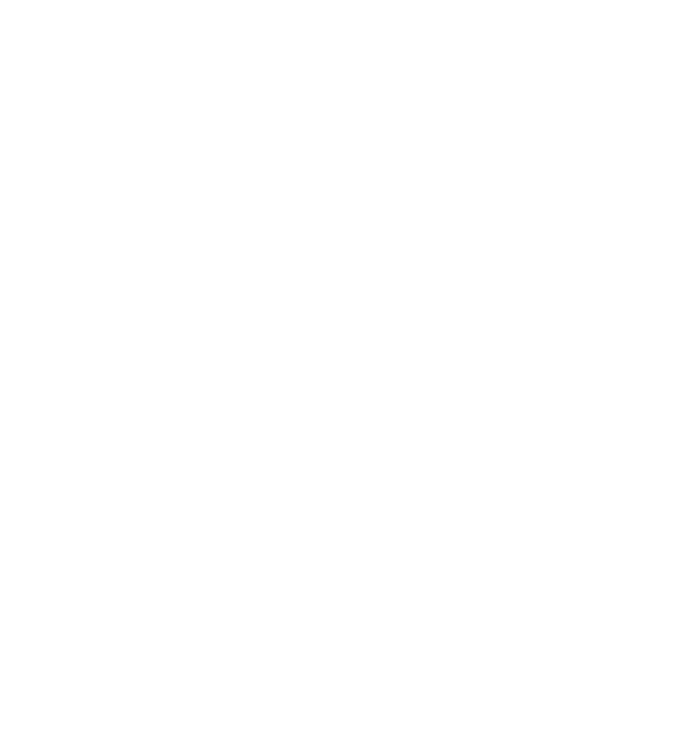
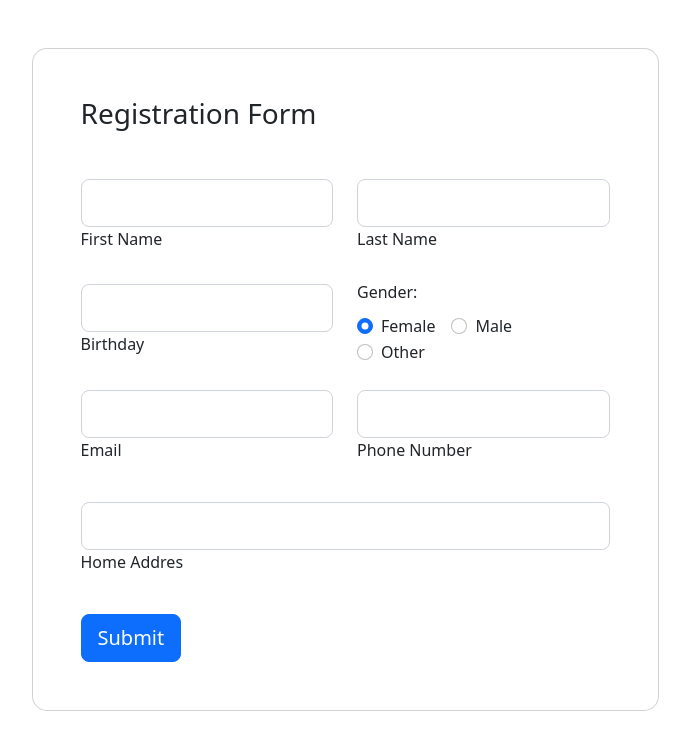
Before and after one commit to migsglean/CarinderiaOnline, an Angular app: page /register in a window 1280 px wide. Before the commit this address led to /. Shown: the top 750 px of the page, without its empty margins (295-985 px from the left). Built offline with nearby package versions, Linux system fonts and the light colour scheme.

Commit message:
add register and reset password form

```diff
--- a/src/app/app-routing.module.ts
+++ b/src/app/app-routing.module.ts
@@ -2,10 +2,14 @@ import { NgModule } from '@angular/core';
 import { RouterModule, Routes } from '@angular/router';
 import { LoginPageComponentComponent } from './login-page-component/login-page-component.component';
 import { ProductListComponentComponent } from './product-list-component/product-list-component.component';
+import { RegisterComponentComponent } from './register-component/register-component.component';
+import { ResetPasswordFormComponent } from './reset-password-form/reset-password-form.component';
 
 const routes: Routes = [
   { path: '', component: LoginPageComponentComponent },
-  { path: 'home', component: ProductListComponentComponent }
+  { path: 'home', component: ProductListComponentComponent },
+  { path: 'register', component: RegisterComponentComponent},
+  { path: 'reset', component: ResetPasswordFormComponent}
 ];
 
 @NgModule({
--- a/src/app/app.module.ts
+++ b/src/app/app.module.ts
@@ -9,6 +9,8 @@ import { ProductListComponentComponent } from './product-list-component/product-
 import { TopBarComponentComponent } from './top-bar-component/top-bar-component.component'
 import { NavigationListComponentComponent } from './navigation-list-component/navigation-list-component.component';
 import { LoginPageComponentComponent } from './login-page-component/login-page-component.component';
+import { RegisterComponentComponent } from './register-component/register-component.component';
+import { ResetPasswordFormComponent } from './reset-password-form/reset-password-form.component';
 
 @NgModule({
   declarations: [
@@ -17,6 +19,8 @@ import { LoginPageComponentComponent } from './login-page-component/login-page-c
     ProductListComponentComponent,
     TopBarComponentComponent,
     NavigationListComponentComponent,
+    RegisterComponentComponent,
+    ResetPasswordFormComponent,
   ],
   imports: [
     BrowserModule,
--- a/src/app/login-page-component/login-page-component.component.html
+++ b/src/app/login-page-component/login-page-component.component.html
@@ -32,9 +32,9 @@
                     </div>
                     <br>
                     <br>
-                    <a class="small text-muted" href="#!">Forgot password?</a>
+                    <a class="small text-muted" href="reset">Forgot password?</a>
                     <p class="mb-5 pb-lg-2" style="color: #393f81;">Don't have an account?
-                        <a href="#!" style="color: #393f81;">Register here</a></p>
+                        <a href="register" style="color: #393f81;">Register here</a></p>
                   </form>
                 </div>
               </div>
--- /dev/null
+++ b/src/app/register-component/register-component.component.html
@@ -0,0 +1,103 @@
+<section class="register">
+    <div class="container py-5 h-100">
+      <div class="row justify-content-center align-items-center h-100">
+        <div class="col-12 col-lg-9 col-xl-7">
+          <div class="card shadow-2-strong card-registration" style="border-radius: 15px;">
+            <div class="card-body p-4 p-md-5">
+              <h3 class="mb-4 pb-2 pb-md-0 mb-md-5">Registration Form</h3>
+              <form>
+
+                <div class="row">
+                  <div class="col-md-6 mb-4">
+
+                    <div class="form-outline">
+                      <input type="text" id="firstName" class="form-control form-control-lg" />
+                      <label class="form-label" for="firstName">First Name</label>
+                    </div>
+
+                  </div>
+                  <div class="col-md-6 mb-4">
+
+                    <div class="form-outline">
+                      <input type="text" id="lastName" class="form-control form-control-lg" />
+                      <label class="form-label" for="lastName">Last Name</label>
+                    </div>
+
+                  </div>
+                </div>
+
+                <div class="row">
+                  <div class="col-md-6 mb-4 d-flex align-items-center">
+
+                    <div class="form-outline datepicker w-100">
+                      <input type="text" class="form-control form-control-lg" id="birthdayDate" />
+                      <label for="birthdayDate" class="form-label">Birthday</label>
+                    </div>
+
+                  </div>
+                  <div class="col-md-6 mb-4">
+
+                    <h6 class="mb-2 pb-1">Gender: </h6>
+
+                    <div class="form-check form-check-inline">
+                      <input class="form-check-input" type="radio" name="inlineRadioOptions" id="femaleGender"
+                        value="option1" checked />
+                      <label class="form-check-label" for="femaleGender">Female</label>
+                    </div>
+
+                    <div class="form-check form-check-inline">
+                      <input class="form-check-input" type="radio" name="inlineRadioOptions" id="maleGender"
+                        value="option2" />
+                      <label class="form-check-label" for="maleGender">Male</label>
+                    </div>
+
+                    <div class="form-check form-check-inline">
+                      <input class="form-check-input" type="radio" name="inlineRadioOptions" id="otherGender"
+                        value="option3" />
+                      <label class="form-check-label" for="otherGender">Other</label>
+                    </div>
+
+                  </div>
+                </div>
+
+                <div class="row">
+                  <div class="col-md-6 mb-4 pb-2">
+
+                    <div class="form-outline">
+                      <input type="email" id="emailAddress" class="form-control form-control-lg" />
+                      <label class="form-label" for="emailAddress">Email</label>
+                    </div>
+
+                  </div>
+                  <div class="col-md-6 mb-4 pb-2">
+
+                    <div class="form-outline">
+                      <input type="tel" id="phoneNumber" class="form-control form-control-lg" />
+                      <label class="form-label" for="phoneNumber">Phone Number</label>
+                    </div>
+
+                  </div>
+                </div>
+
+                <div class="row">
+                  <div class="col-12">
+
+                    <div class="form-outline">
+                        <input type="text" id="homeAddress" class="form-control form-control-lg" />
+                        <label class="form-label" for="homeAddress">Home Addres</label>
+                    </div>
+
+                  </div>
+                </div>
+
+                <div class="mt-4 pt-2">
+                  <input class="btn btn-primary btn-lg" type="submit" value="Submit" />
+                </div>
+
+              </form>
+            </div>
+          </div>
+        </div>
+      </div>
+    </div>
+</section>
--- /dev/null
+++ b/src/app/reset-password-form/reset-password-form.component.html
@@ -0,0 +1,21 @@
+<section class="reset">
+    <div class="container h-100">
+        <div class="card text-center" style="width: 300px;">
+            <div class="card-header h5 text-white bg-primary">Password Reset</div>
+            <div class="card-body px-5">
+                <p class="card-text py-2">
+                    Enter your email address and we'll send you an email with instructions to reset your password.
+                </p>
+                <div class="form-outline">
+                    <input type="email" id="typeEmail" class="form-control my-3" />
+                    <label class="form-label" for="typeEmail">Email input</label>
+                </div>
+                <a href="/" class="btn btn-primary w-100">Reset password</a>
+                <div class="d-flex justify-content-between mt-4">
+                    <a href="/">Login</a>
+                    <a href="register">Register</a>
+                </div>
+            </div>
+        </div>
+    </div>
+</section>
--- /dev/null
+++ b/src/app/reset-password-form/reset-password-form.component.scss
@@ -0,0 +1,6 @@
+
+.container {
+    display: flex;
+    justify-content: space-evenly;
+    margin-top: 12%
+}
```
Also changed, not shown: src/app/register-component/register-component.component.ts (added, +10 -0 lines), src/app/reset-password-form/reset-password-form.component.ts (added, +10 -0 lines), src/app/register-component/register-component.component.scss (added), 2 other files (tests, documents, lock files or other folders).
